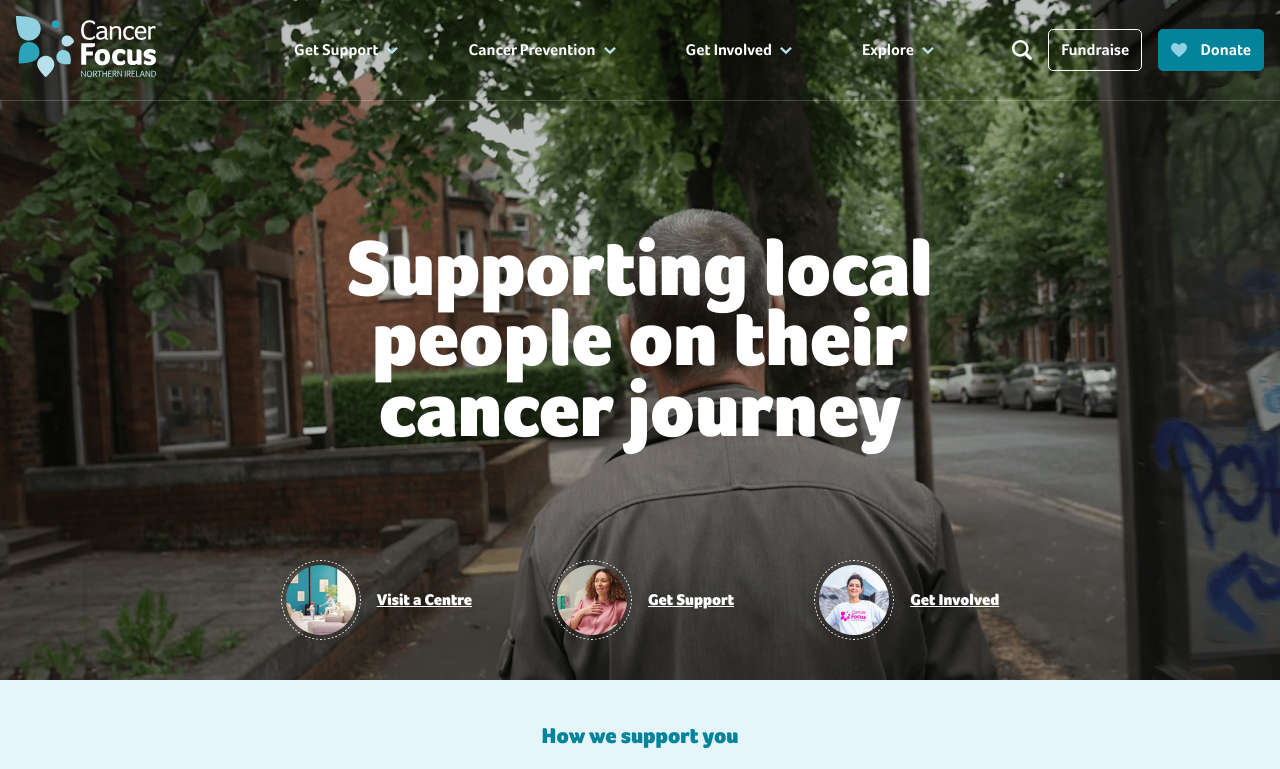
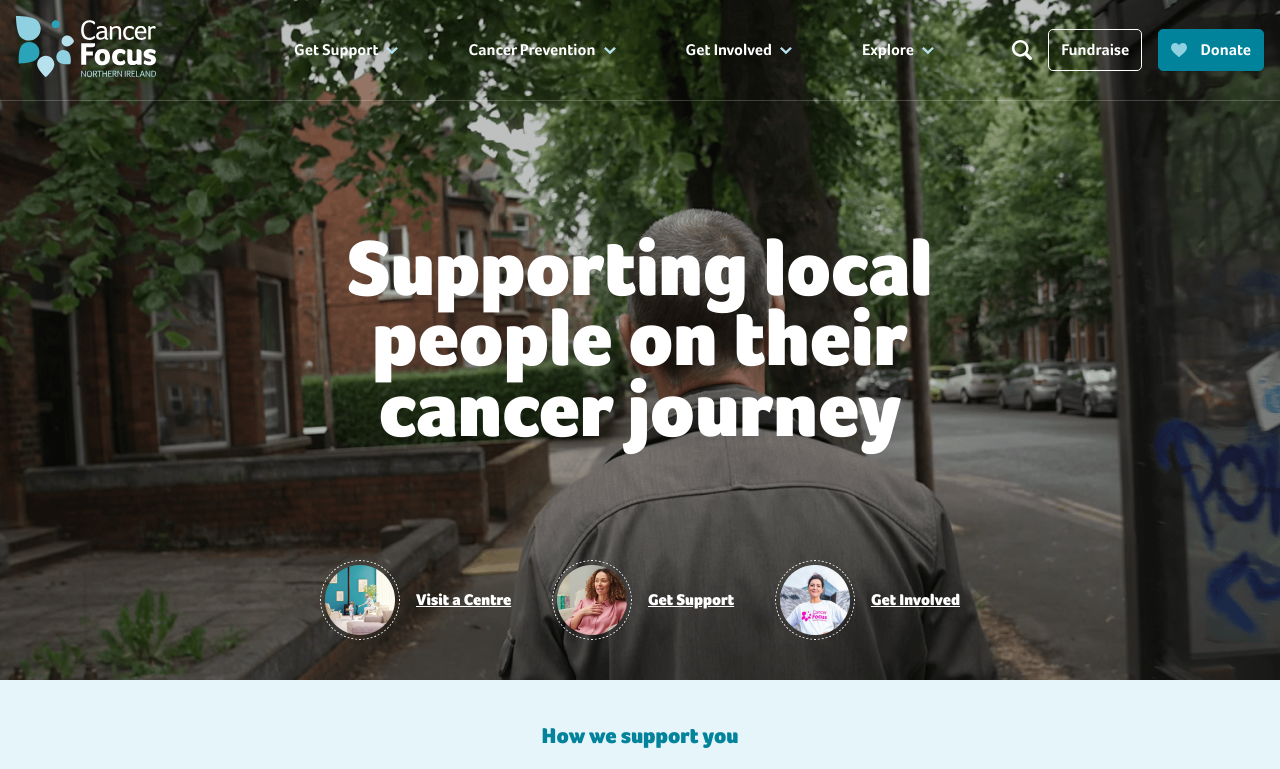
Before and after one commit to ggreenaway053/eyekiller, a Vue app: page / in a window 1280 px wide. Shown: the top 769 px of the page. Built offline with nearby package versions, Linux system fonts and the light colour scheme.

Commit message:
made a slight tweak to the main banner for ipad; added different size image for scalability

```diff
--- a/src/App.vue
+++ b/src/App.vue
@@ -47,6 +47,7 @@
   <Banner
     title="Supporting local people on their cancer journey"
     desk_img="/build/images/banner-img-desktop.png"
+    tab_img="/build/images/banner-img-tablet.jpg"
     mob_img="/build/images/banner-img-mobile.png"
     :links="[
       { link: '#', title: 'Visit a Centre', img: '/build/images/visit-centre-banner-link.png' },
--- a/src/components/Banner.vue
+++ b/src/components/Banner.vue
@@ -3,6 +3,7 @@
 defineProps({
   title: String,
   mob_img: String,
+  tab_img: String,
   desk_img: String,
   links: {
     type: Array,
@@ -16,21 +17,22 @@ const duration = 750;
 <template>
   <section class="banner text-center flex flex-wrap relative" data-aos="fade">
     <picture class="w-screen">
-      <source :srcset="mob_img" media="(max-width: 768px)" />
-      <source :srcset="desk_img" media="(min-width: 769px)"/>
+      <source :srcset="mob_img" media="(max-width: 639px)" />
+      <source :srcset="tab_img" media="(min-width: 640px) and (max-width: 1023px)" />
+      <source :srcset="desk_img" media="(min-width: 1024px)"/>
       <img :src="desk_img" :alt="title" :title="title" class="block w-full" />
     </picture>
     <div class="container absolute top-2/4 left-2/4 -translate-y-1/2 -translate-x-1/2">
-      <div class="w-10/12 lg:w-6/12 mx-auto">
+      <div class="w-10/12 md:w-8/12 lg:w-6/12 mx-auto">
         <h1 class="text-white headliner" data-aos="fade-up" data-aos-duration="500">{{ title }}</h1>
       </div>
     </div>
 
-    <div class="w-full links container absolute bottom-0 left-2/4 -translate-x-1/2 px-4 lg:px-0">
-      <div class="inner mx-auto flex items-center justify-center mb-4 lg:mb-10">
+    <div class="w-full md:w-8/12 lg:w-6/12 links container absolute bottom-0 left-2/4 -translate-x-1/2 px-4 lg:px-0">
+      <div class="inner mx-auto flex items-center justify-between mb-10">
         <div class="link" v-for="(link, index) in links" :key="link.link" data-aos="fade-up" :data-aos-duration="duration + (index * 250)">
-          <a class="block flex justify-center flex-wrap items-center" :class="{ 'mr-6 md:mr-20': index < links.length - 1 }" :href="link.link">
-            <img :src="link.img" :alt="link.title" :title="link.title" class="mb-2 md:mr-4 md:mb-0" />
+          <a class="block flex justify-center flex-wrap items-center" :href="link.link">
+            <img :src="link.img" :alt="link.title" :title="link.title" class="mb-2 lg:mb-0 lg:mr-4" />
             <h6 class="text-white underline font-bold">{{ link.title }}</h6>
           </a>
         </div>
--- a/src/main.css
+++ b/src/main.css
@@ -682,14 +682,6 @@ video {
   margin-bottom: 2rem;
 }
 
-.me-20 {
-  margin-inline-end: 5rem;
-}
-
-.me-6 {
-  margin-inline-end: 1.5rem;
-}
-
 .ml-2 {
   margin-left: 0.5rem;
 }
@@ -734,12 +726,8 @@ video {
   margin-top: 2rem;
 }
 
-.mr-20 {
-  margin-right: 5rem;
-}
-
-.mr-6 {
-  margin-right: 1.5rem;
+.mb-10 {
+  margin-bottom: 2.5rem;
 }
 
 .block {
@@ -914,6 +902,10 @@ video {
 .py-6 {
   padding-top: 1.5rem;
   padding-bottom: 1.5rem;
+}
+
+.pb-10 {
+  padding-bottom: 2.5rem;
 }
 
 .pb-4 {
@@ -1227,24 +1219,8 @@ body.static{
     margin-bottom: 2rem;
   }
 
-  .md\:me-20 {
-    margin-inline-end: 5rem;
-  }
-
   .md\:mt-0 {
     margin-top: 0px;
-  }
-
-  .md\:mb-0 {
-    margin-bottom: 0px;
-  }
-
-  .md\:mr-20 {
-    margin-right: 5rem;
-  }
-
-  .md\:mr-4 {
-    margin-right: 1rem;
   }
 
   .md\:inline {
@@ -1297,6 +1273,10 @@ body.static{
     padding-bottom: 0px;
   }
 
+  .md\:pb-10 {
+    padding-bottom: 2.5rem;
+  }
+
   .md\:pl-1 {
     padding-left: 0.25rem;
   }
@@ -1349,10 +1329,6 @@ body.static{
     margin-bottom: 2rem;
   }
 
-  .lg\:me-4 {
-    margin-inline-end: 1rem;
-  }
-
   .lg\:mr-8 {
     margin-right: 2rem;
   }
@@ -1365,6 +1341,10 @@ body.static{
     margin-top: 1rem;
   }
 
+  .lg\:mr-4 {
+    margin-right: 1rem;
+  }
+
   .lg\:block {
     display: block;
   }
@@ -1419,6 +1399,14 @@ body.static{
 
   .lg\:w-full {
     width: 100%;
+  }
+
+  .lg\:w-9\/12 {
+    width: 75%;
+  }
+
+  .lg\:w-8\/12 {
+    width: 66.666667%;
   }
 
   .lg\:p-6 {
```
Also changed, not shown: public/build/images/banner-img-tablet.jpg (added).
